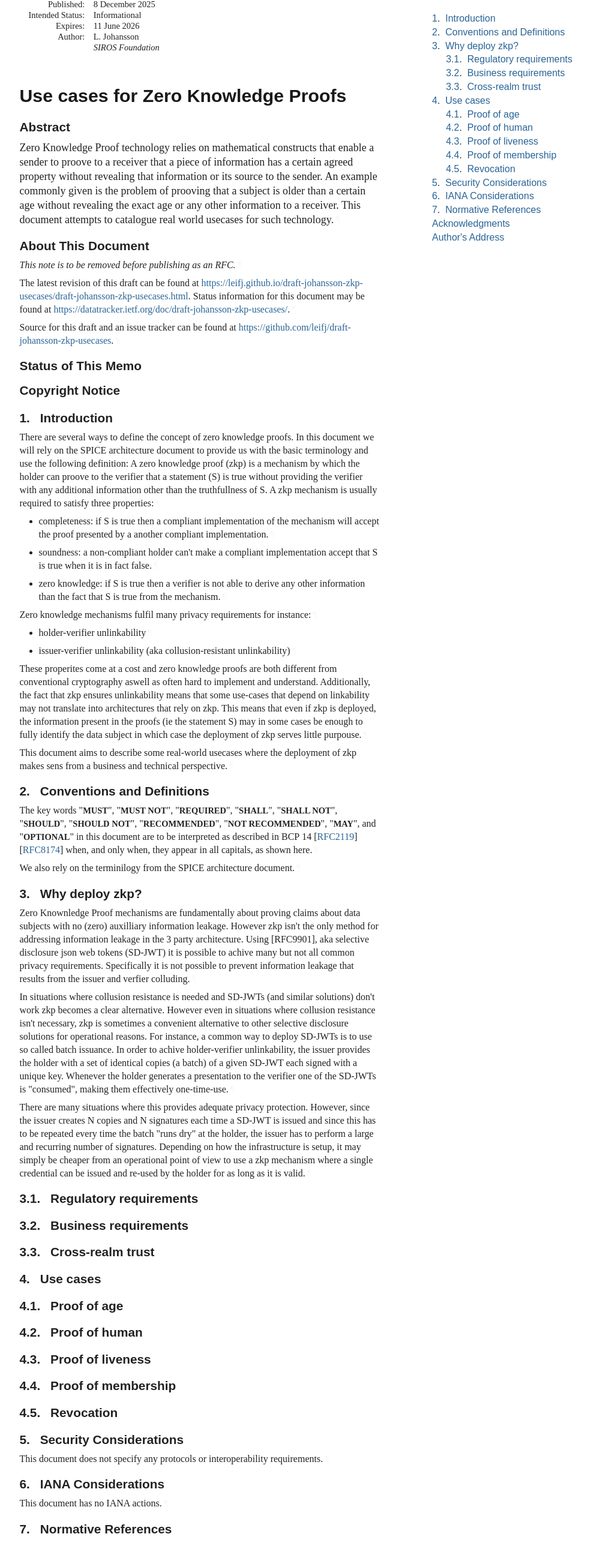
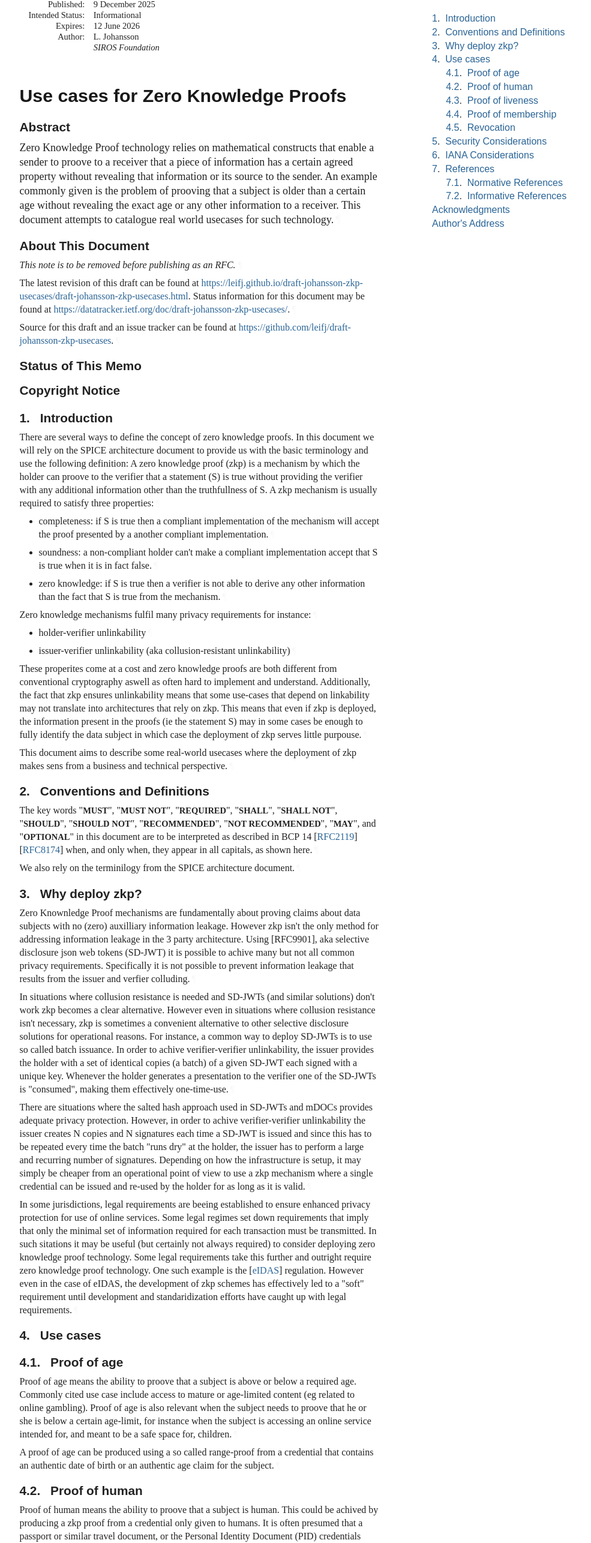
Before and after one commit to leifj/draft-johansson-zkp-usecases, a plain HTML site: page draft-johansson-zkp-usecases.html in a window 1280 px wide. Shown: the part 113-2685 px from the top of the page at 60% size, without its empty margins (92-1077 px from the left). Drawn offline with Linux system fonts and the light colour scheme; a web font is replaced by a local one.

Commit message:
Script updating gh-pages from e65a785. [ci skip]

```diff
--- a/draft-johansson-zkp-usecases.html
+++ b/draft-johansson-zkp-usecases.html
@@ -15,15 +15,15 @@
 <meta content="draft-johansson-zkp-usecases-latest" name="ietf.draft">
 <!-- Generator version information:
   xml2rfc 3.31.0
-    Python 3.13.3
-    ConfigArgParse 1.7.1
+    Python 3.12.12
+    ConfigArgParse 1.7
     google-i18n-address 3.1.1
     intervaltree 3.1.0
     Jinja2 3.1.6
-    lxml 6.0.2
+    lxml 5.3.1
     platformdirs 4.5.0
     pycountry 24.6.1
-    PyYAML 6.0.3
+    PyYAML 6.0.2
     requests 2.32.5
     wcwidth 0.2.14
 -->
@@ -1048,7 +1048,7 @@ svg :is([fill="white"], [fill^="#fff"]) {
 </tr></thead>
 <tfoot><tr>
 <td class="left">Johansson</td>
-<td class="center">Expires 11 June 2026</td>
+<td class="center">Expires 12 June 2026</td>
 <td class="right">[Page]</td>
 </tr></tfoot>
 </table>
@@ -1061,12 +1061,12 @@ svg :is([fill="white"], [fill^="#fff"]) {
 <dd class="internet-draft">draft-johansson-zkp-usecases-latest</dd>
 <dt class="label-published">Published:</dt>
 <dd class="published">
-<time datetime="2025-12-08" class="published">8 December 2025</time>
+<time datetime="2025-12-09" class="published">9 December 2025</time>
     </dd>
 <dt class="label-intended-status">Intended Status:</dt>
 <dd class="intended-status">Informational</dd>
 <dt class="label-expires">Expires:</dt>
-<dd class="expires"><time datetime="2026-06-11">11 June 2026</time></dd>
+<dd class="expires"><time datetime="2026-06-12">12 June 2026</time></dd>
 <dt class="label-authors">Author:</dt>
 <dd class="authors">
 <div class="author">
@@ -1111,7 +1111,7 @@ svg :is([fill="white"], [fill^="#fff"]) {
         time. It is inappropriate to use Internet-Drafts as reference
         material or to cite them other than as "work in progress."<a href="#section-boilerplate.1-3" class="pilcrow">¶</a></p>
 <p id="section-boilerplate.1-4">
-        This Internet-Draft will expire on 11 June 2026.<a href="#section-boilerplate.1-4" class="pilcrow">¶</a></p>
+        This Internet-Draft will expire on 12 June 2026.<a href="#section-boilerplate.1-4" class="pilcrow">¶</a></p>
 </section>
 </div>
 <div id="copyright">
@@ -1147,18 +1147,7 @@ svg :is([fill="white"], [fill^="#fff"]) {
             <p id="section-toc.1-1.2.1" class="keepWithNext"><a href="#section-2" class="auto internal xref">2</a>.  <a href="#name-conventions-and-definitions" class="internal xref">Conventions and Definitions</a></p>
 </li>
           <li class="compact toc ulBare ulEmpty" id="section-toc.1-1.3">
-            <p id="section-toc.1-1.3.1"><a href="#section-3" class="auto internal xref">3</a>.  <a href="#name-why-deploy-zkp" class="internal xref">Why deploy zkp?</a></p>
-<ul class="compact toc ulBare ulEmpty">
-<li class="compact toc ulBare ulEmpty" id="section-toc.1-1.3.2.1">
-                <p id="section-toc.1-1.3.2.1.1" class="keepWithNext"><a href="#section-3.1" class="auto internal xref">3.1</a>.  <a href="#name-regulatory-requirements" class="internal xref">Regulatory requirements</a></p>
-</li>
-              <li class="compact toc ulBare ulEmpty" id="section-toc.1-1.3.2.2">
-                <p id="section-toc.1-1.3.2.2.1"><a href="#section-3.2" class="auto internal xref">3.2</a>.  <a href="#name-business-requirements" class="internal xref">Business requirements</a></p>
-</li>
-              <li class="compact toc ulBare ulEmpty" id="section-toc.1-1.3.2.3">
-                <p id="section-toc.1-1.3.2.3.1"><a href="#section-3.3" class="auto internal xref">3.3</a>.  <a href="#name-cross-realm-trust" class="internal xref">Cross-realm trust</a></p>
-</li>
-            </ul>
+            <p id="section-toc.1-1.3.1" class="keepWithNext"><a href="#section-3" class="auto internal xref">3</a>.  <a href="#name-why-deploy-zkp" class="internal xref">Why deploy zkp?</a></p>
 </li>
           <li class="compact toc ulBare ulEmpty" id="section-toc.1-1.4">
             <p id="section-toc.1-1.4.1"><a href="#section-4" class="auto internal xref">4</a>.  <a href="#name-use-cases" class="internal xref">Use cases</a></p>
@@ -1187,7 +1176,15 @@ svg :is([fill="white"], [fill^="#fff"]) {
             <p id="section-toc.1-1.6.1"><a href="#section-6" class="auto internal xref">6</a>.  <a href="#name-iana-considerations" class="internal xref">IANA Considerations</a></p>
 </li>
           <li class="compact toc ulBare ulEmpty" id="section-toc.1-1.7">
-            <p id="section-toc.1-1.7.1"><a href="#section-7" class="auto internal xref">7</a>.  <a href="#name-normative-references" class="internal xref">Normative References</a></p>
+            <p id="section-toc.1-1.7.1"><a href="#section-7" class="auto internal xref">7</a>.  <a href="#name-references" class="internal xref">References</a></p>
+<ul class="compact toc ulBare ulEmpty">
+<li class="compact toc ulBare ulEmpty" id="section-toc.1-1.7.2.1">
+                <p id="section-toc.1-1.7.2.1.1"><a href="#section-7.1" class="auto internal xref">7.1</a>.  <a href="#name-normative-references" class="internal xref">Normative References</a></p>
+</li>
+              <li class="compact toc ulBare ulEmpty" id="section-toc.1-1.7.2.2">
+                <p id="section-toc.1-1.7.2.2.1"><a href="#section-7.2" class="auto internal xref">7.2</a>.  <a href="#name-informative-references" class="internal xref">Informative References</a></p>
+</li>
+            </ul>
 </li>
           <li class="compact toc ulBare ulEmpty" id="section-toc.1-1.8">
             <p id="section-toc.1-1.8.1"><a href="#appendix-A" class="auto internal xref"></a><a href="#name-acknowledgments" class="internal xref">Acknowledgments</a></p>
@@ -1247,29 +1244,9 @@ appear in all capitals, as shown here.<a href="#section-2-1" class="pilcrow">¶<
 <a href="#section-3" class="section-number selfRef">3. </a><a href="#name-why-deploy-zkp" class="section-name selfRef">Why deploy zkp?</a>
       </h2>
 <p id="section-3-1">Zero Knownledge Proof mechanisms are fundamentally about proving claims about data subjects with no (zero) auxilliary information leakage. However zkp isn't the only method for addressing information leakage in the 3 party architecture. Using [RFC9901], aka selective disclosure json web tokens (SD-JWT) it is possible to achive many but not all common privacy requirements. Specifically it is not possible to prevent information leakage that results from the issuer and verfier colluding.<a href="#section-3-1" class="pilcrow">¶</a></p>
-<p id="section-3-2">In situations where collusion resistance is needed and SD-JWTs (and similar solutions) don't work zkp becomes a clear alternative. However even in situations where collusion resistance isn't necessary, zkp is sometimes a convenient alternative to other selective disclosure solutions for operational reasons. For instance, a common way to deploy SD-JWTs is to use so called batch issuance. In order to achive holder-verifier unlinkability, the issuer provides the holder with a set of identical copies (a batch) of a given SD-JWT each signed with a unique key. Whenever the holder generates a presentation to the verifier one of the SD-JWTs is "consumed", making them effectively one-time-use.<a href="#section-3-2" class="pilcrow">¶</a></p>
-<p id="section-3-3">There are many situations where this provides adequate privacy protection. However, since the issuer creates N copies and N signatures each time a SD-JWT is issued and since this has to be repeated every time the batch "runs dry" at the holder, the issuer has to perform a large and recurring number of signatures. Depending on how the infrastructure is setup, it may simply be cheaper from an operational point of view to use a zkp mechanism where a single credential can be issued and re-used by the holder for as long as it is valid.<a href="#section-3-3" class="pilcrow">¶</a></p>
-<div id="regulatory-requirements">
-<section id="section-3.1">
-        <h3 id="name-regulatory-requirements">
-<a href="#section-3.1" class="section-number selfRef">3.1. </a><a href="#name-regulatory-requirements" class="section-name selfRef">Regulatory requirements</a>
-      </h3>
-</section>
-</div>
-<div id="business-requirements">
-<section id="section-3.2">
-        <h3 id="name-business-requirements">
-<a href="#section-3.2" class="section-number selfRef">3.2. </a><a href="#name-business-requirements" class="section-name selfRef">Business requirements</a>
-      </h3>
-</section>
-</div>
-<div id="cross-realm-trust">
-<section id="section-3.3">
-        <h3 id="name-cross-realm-trust">
-<a href="#section-3.3" class="section-number selfRef">3.3. </a><a href="#name-cross-realm-trust" class="section-name selfRef">Cross-realm trust</a>
-      </h3>
-</section>
-</div>
+<p id="section-3-2">In situations where collusion resistance is needed and SD-JWTs (and similar solutions) don't work zkp becomes a clear alternative. However even in situations where collusion resistance isn't necessary, zkp is sometimes a convenient alternative to other selective disclosure solutions for operational reasons. For instance, a common way to deploy SD-JWTs is to use so called batch issuance. In order to achive verifier-verifier unlinkability, the issuer provides the holder with a set of identical copies (a batch) of a given SD-JWT each signed with a unique key. Whenever the holder generates a presentation to the verifier one of the SD-JWTs is "consumed", making them effectively one-time-use.<a href="#section-3-2" class="pilcrow">¶</a></p>
+<p id="section-3-3">There are situations where the salted hash approach used in SD-JWTs and mDOCs provides adequate privacy protection. However, in order to achive verifier-verifier unlinkability the issuer creates N copies and N signatures each time a SD-JWT is issued and since this has to be repeated every time the batch "runs dry" at the holder, the issuer has to perform a large and recurring number of signatures. Depending on how the infrastructure is setup, it may simply be cheaper from an operational point of view to use a zkp mechanism where a single credential can be issued and re-used by the holder for as long as it is valid.<a href="#section-3-3" class="pilcrow">¶</a></p>
+<p id="section-3-4">In some jurisdictions, legal requirements are beeing established to ensure enhanced privacy protection for use of online services. Some legal regimes set down requirements that imply that only the minimal set of information required for each transaction must be transmitted. In such sitations it may be useful (but certainly not always required) to consider deploying zero knowledge proof technology. Some legal requirements take this further and outright require zero knowledge proof technology. One such example is the <span>[<a href="#eIDAS" class="cite xref">eIDAS</a>]</span> regulation. However even in the case of eIDAS, the development of zkp schemes has effectively led to a "soft" requirement until development and standaridization efforts have caught up with legal requirements.<a href="#section-3-4" class="pilcrow">¶</a></p>
 </section>
 </div>
 <div id="use-cases">
@@ -1281,14 +1258,18 @@ appear in all capitals, as shown here.<a href="#section-2-1" class="pilcrow">¶<
 <section id="section-4.1">
         <h3 id="name-proof-of-age">
 <a href="#section-4.1" class="section-number selfRef">4.1. </a><a href="#name-proof-of-age" class="section-name selfRef">Proof of age</a>
-      </h3>
+        </h3>
+<p id="section-4.1-1">Proof of age means the ability to proove that a subject is above or below a required age. Commonly cited use case include access to mature or age-limited content (eg related to online gambling). Proof of age is also relevant when the subject needs to proove that he or she is below a certain age-limit, for instance when the subject is accessing an online service intended for, and meant to be a safe space for, children.<a href="#section-4.1-1" class="pilcrow">¶</a></p>
+<p id="section-4.1-2">A proof of age can be produced using a so called range-proof from a credential that contains an authentic date of birth or an authentic age claim for the subject.<a href="#section-4.1-2" class="pilcrow">¶</a></p>
 </section>
 </div>
 <div id="proof-of-human">
 <section id="section-4.2">
         <h3 id="name-proof-of-human">
 <a href="#section-4.2" class="section-number selfRef">4.2. </a><a href="#name-proof-of-human" class="section-name selfRef">Proof of human</a>
-      </h3>
+        </h3>
+<p id="section-4.2-1">Proof of human means the ability to proove that a subject is human. This could be achived by producing a zkp proof from a credential only given to humans. It is often presumed that a passport or similar travel document, or the Personal Identity Document (PID) credentials envisioned by the eIDAS regulation will only be provided to humans but it is by no means certain that all countries and organizations that issue recognized ICAO travel documents would only issue them to persons (humans). ICAO guidelines make no explicit requirement that only humans are allowed to obtain a passport or an emergency travel document but the term "person" indicates that this is the intent.<a href="#section-4.2-1" class="pilcrow">¶</a></p>
+<p id="section-4.2-2">The reason proof of human may be interesting follows from the increased use of semi-autonomous agents that sometimes acts independently from or by loosely formulated instructions (prompts) from human owners. It is likely going to be useful to distinguish operations done by a human from operations done as the result of a prompt from decisions taken independently from any human interaction. Such acts and operations are sometimes but not always recorded together with identifiable information and the use of zkp allows the trust in the "human:ness" to be seperated from any trust in the agent holding the authorzation for the act itself.<a href="#section-4.2-2" class="pilcrow">¶</a></p>
 </section>
 </div>
 <div id="proof-of-liveness">
@@ -1330,21 +1311,41 @@ appear in all capitals, as shown here.<a href="#section-2-1" class="pilcrow">¶<
 <p id="section-6-1">This document has no IANA actions.<a href="#section-6-1" class="pilcrow">¶</a></p>
 </section>
 </div>
+<div id="sec-combined-references">
+<section id="section-7">
+      <h2 id="name-references">
+<a href="#section-7" class="section-number selfRef">7. </a><a href="#name-references" class="section-name selfRef">References</a>
+      </h2>
 <div id="sec-normative-references">
-<section id="section-7">
-      <h2 id="name-normative-references">
-<a href="#section-7" class="section-number selfRef">7. </a><a href="#name-normative-references" class="section-name selfRef">Normative References</a>
-      </h2>
+<section id="section-7.1">
+        <h3 id="name-normative-references">
+<a href="#section-7.1" class="section-number selfRef">7.1. </a><a href="#name-normative-references" class="section-name selfRef">Normative References</a>
+        </h3>
 <dl class="references">
 <dt id="RFC2119">[RFC2119]</dt>
-      <dd>
+        <dd>
 <span class="refAuthor">Bradner, S.</span>, <span class="refTitle">"Key words for use in RFCs to Indicate Requirement Levels"</span>, <span class="seriesInfo">BCP 14</span>, <span class="seriesInfo">RFC 2119</span>, <span class="seriesInfo">DOI 10.17487/RFC2119</span>, <time datetime="1997-03" class="refDate">March 1997</time>, <span>&lt;<a href="https://www.rfc-editor.org/rfc/rfc2119">https://www.rfc-editor.org/rfc/rfc2119</a>&gt;</span>. </dd>
 <dd class="break"></dd>
 <dt id="RFC8174">[RFC8174]</dt>
-    <dd>
+      <dd>
 <span class="refAuthor">Leiba, B.</span>, <span class="refTitle">"Ambiguity of Uppercase vs Lowercase in RFC 2119 Key Words"</span>, <span class="seriesInfo">BCP 14</span>, <span class="seriesInfo">RFC 8174</span>, <span class="seriesInfo">DOI 10.17487/RFC8174</span>, <time datetime="2017-05" class="refDate">May 2017</time>, <span>&lt;<a href="https://www.rfc-editor.org/rfc/rfc8174">https://www.rfc-editor.org/rfc/rfc8174</a>&gt;</span>. </dd>
 <dd class="break"></dd>
 </dl>
+</section>
+</div>
+<div id="sec-informative-references">
+<section id="section-7.2">
+        <h3 id="name-informative-references">
+<a href="#section-7.2" class="section-number selfRef">7.2. </a><a href="#name-informative-references" class="section-name selfRef">Informative References</a>
+        </h3>
+<dl class="references">
+<dt id="eIDAS">[eIDAS]</dt>
+      <dd>
+<span class="refTitle">"Regulation (EU) 2024/1183 of the European Parliament and of the Council of 11 April 2024 amending Regulation (EU) No 910/2014 as regards establishing the European Digital Identity Framework"</span>, <span>n.d.</span>, <span>&lt;<a href="https://eur-lex.europa.eu/eli/reg/2024/1183/oj/eng">https://eur-lex.europa.eu/eli/reg/2024/1183/oj/eng</a>&gt;</span>. </dd>
+<dd class="break"></dd>
+</dl>
+</section>
+</div>
 </section>
 </div>
 <div id="acknowledgments">
```
Also changed, not shown: draft-johansson-zkp-usecases.txt.
